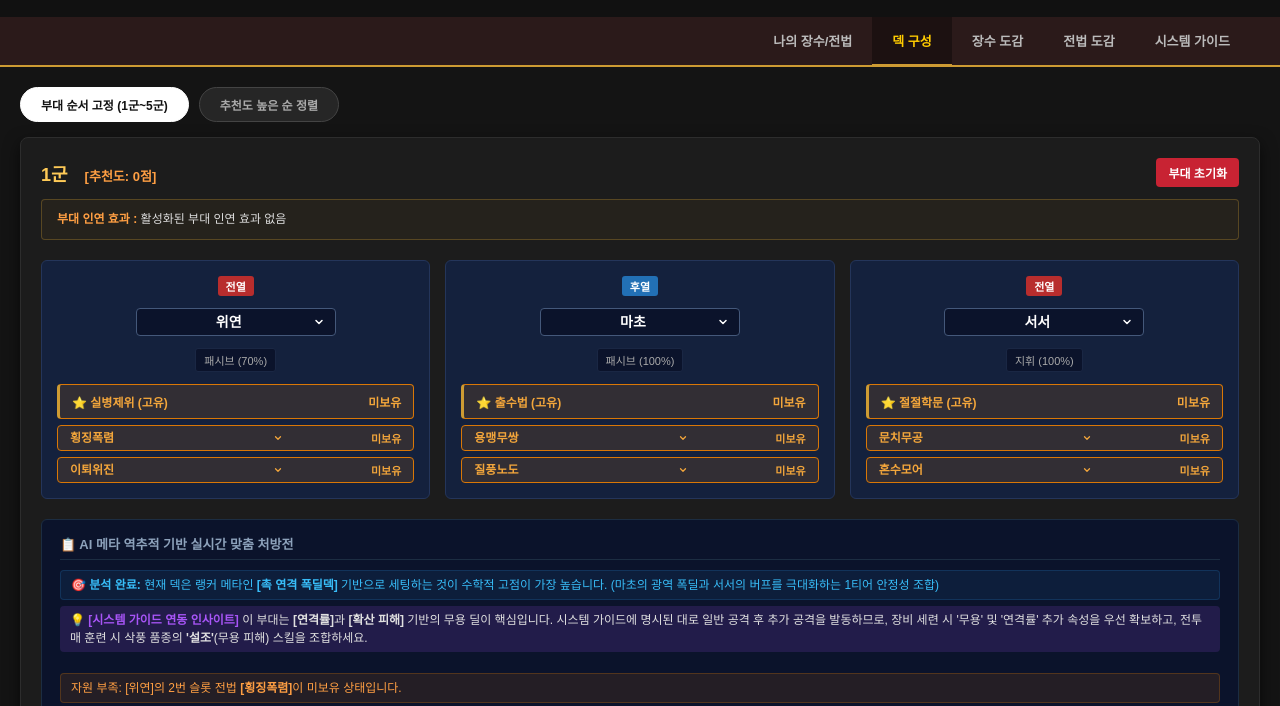
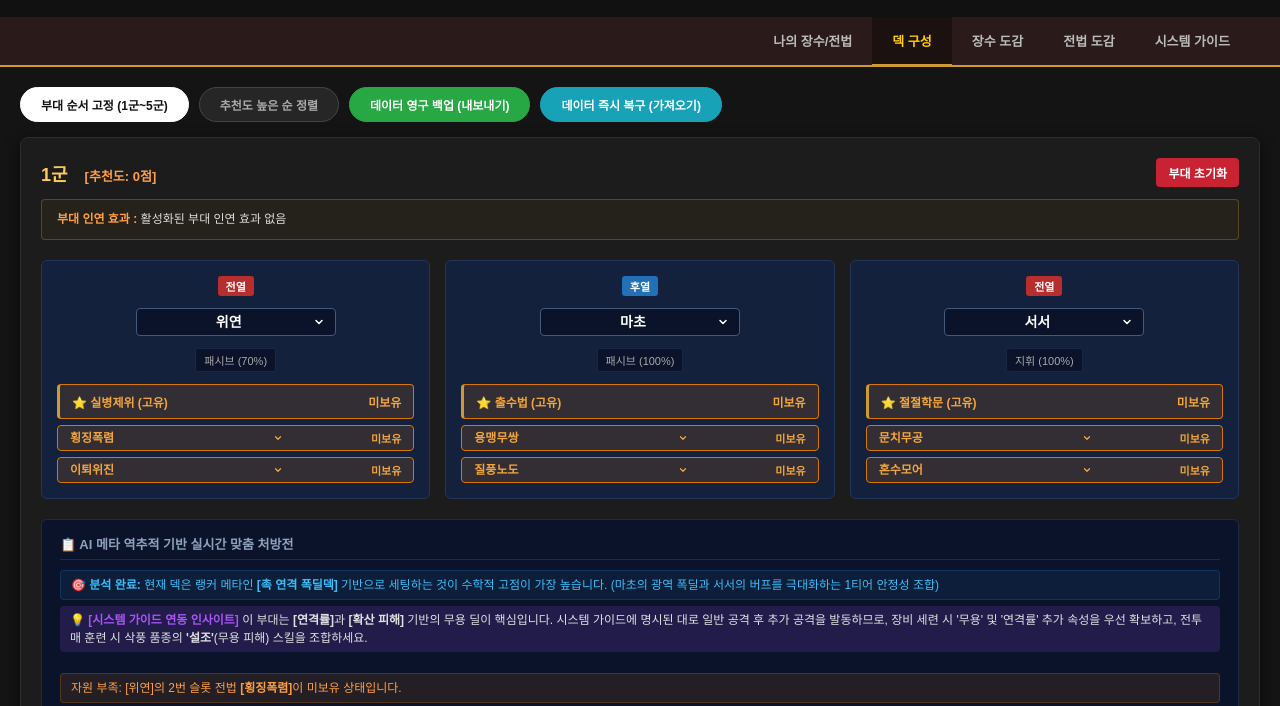
Before and after one commit to jamsilmr-arch/samguk-checker, a plain HTML site: page deck.html in a window 1280 px wide. Shown: the part 60-766 px from the top of the page. Drawn offline with Linux system fonts and the light colour scheme.

Commit message:
Update deck.html

```diff
--- a/deck.html
+++ b/deck.html
@@ -13,15 +13,21 @@
 
     <script src="navbar.js"></script>
 
-    <div style="max-width: 1300px; margin: 20px auto 0 auto; padding: 0 20px; display: flex; gap: 10px;">
+    <!-- 백업 및 복구 액션 버튼 컨트롤러 레이어 결선 -->
+    <div style="max-width: 1300px; margin: 20px auto 0 auto; padding: 0 20px; display: flex; gap: 10px; flex-wrap: wrap;">
         <button id="sort-default-btn" class="control-sort-btn active" onclick="toggleSortMode('default')">부대 순서 고정 (1군~5군)</button>
         <button id="sort-score-btn" class="control-sort-btn" onclick="toggleSortMode('score')">추천도 높은 순 정렬</button>
+
+        <!-- 신설 버튼: 초록색 백업 및 파란색 복구 인터페이스 -->
+        <button id="export-btn" class="control-sort-btn" onclick="exportData()" style="background-color: #28a745; color: white; border-color: #28a745;">데이터 영구 백업 (내보내기)</button>
+        <button id="import-btn" class="control-sort-btn" onclick="triggerImport()" style="background-color: #17a2b8; color: white; border-color: #17a2b8;">데이터 즉시 복구 (가져오기)</button>
+
+        <!-- 숨겨진 파일 업로드 입력창 -->
+        <input type="file" id="import-file-input" style="display: none;" onchange="importData(this)">
     </div>
 
-    <!-- 렌더링 컨테이너 -->
     <main class="deck-main-container" id="deck-container" style="margin-top: 15px;"></main>
 
-    <!-- 물리적 캐시 파괴 및 하위 호환성을 보장하는 신규 코어 엔진 로드 -->
     <script src="deck_core.js"></script>
 </body>
 </html>
```
